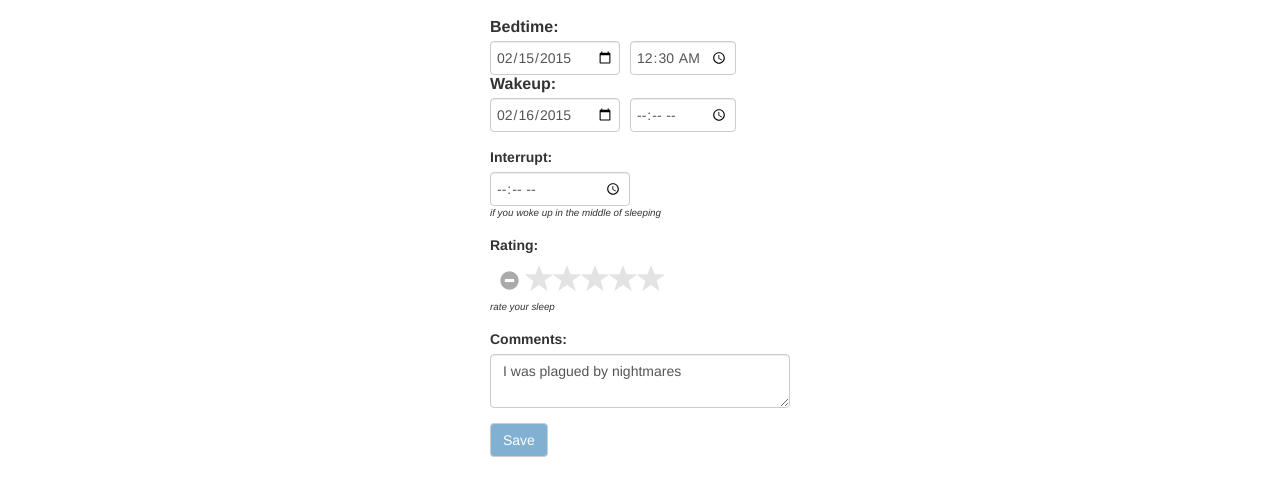
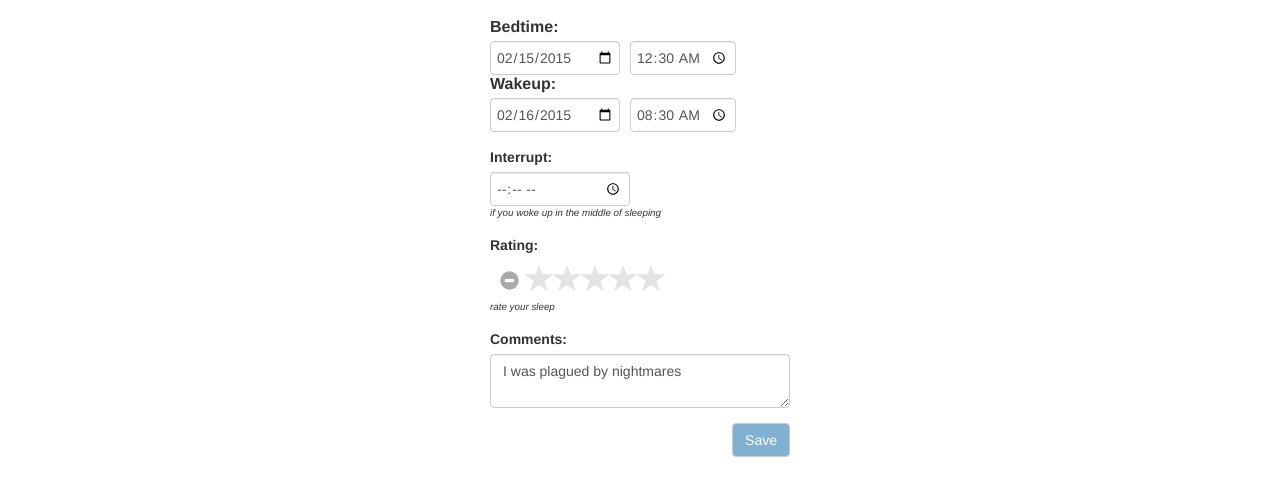
Before and after one commit to vcung/SleepDiary_prototype, a plain HTML site: page 6-edit1.html in a window 1280 px wide. Shown: the part 54-550 px from the top of the page. Drawn offline with Linux system fonts and the light colour scheme.

Commit message:
align the save to right

```diff
--- a/6-edit1.html
+++ b/6-edit1.html
@@ -38,7 +38,7 @@
 					<td><input id="wakedate" type="date" class="inline-field form-control" value="2015-02-16"></td>
 		            <td width = '10'></td>
 			        <td>
-		     	    <input id="waketime" type="time" class="inline-field form-control" value="8:30">
+		     	    <input id="waketime" type="time" class="inline-field form-control" value="08:30">
 		            </td>
 		        </tr>
 		    </table>
@@ -59,7 +59,9 @@
 			<label for="comments">Comments:</label>
 			<textarea id="comments" row=3 class="form-control">I was plagued by nightmares</textarea>
 		</div>
+		<div align = 'right'>
 		<a href="9-view_entries.html" type="button" class="btn btn-default save">Save</a>
+	    </div>
 	</form>
 	<div class="center-block yesno-btns overlay">
 		<p>Do you want to save this entry?</p>
@@ -76,7 +78,7 @@
    d3.selectAll('.fmid')
    .style('font-size', para.fmid)
 
-</script>
+   </script>
 
 </body>
 </html>
```
